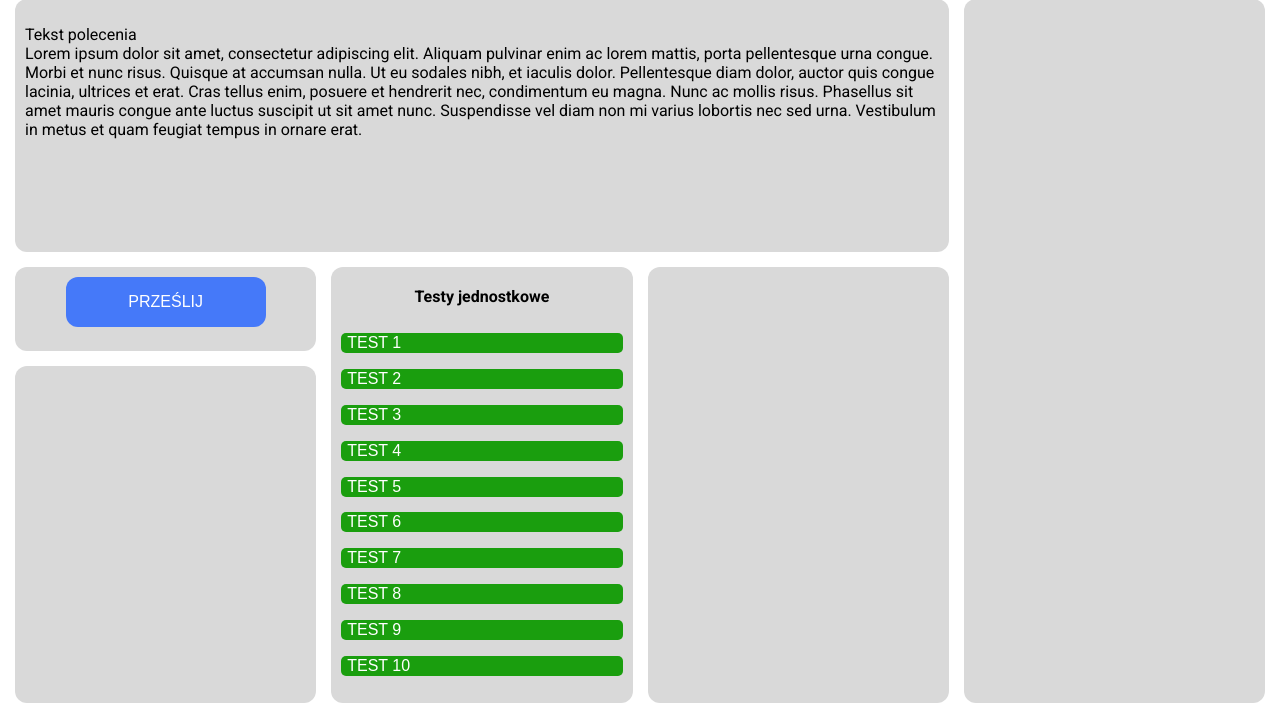
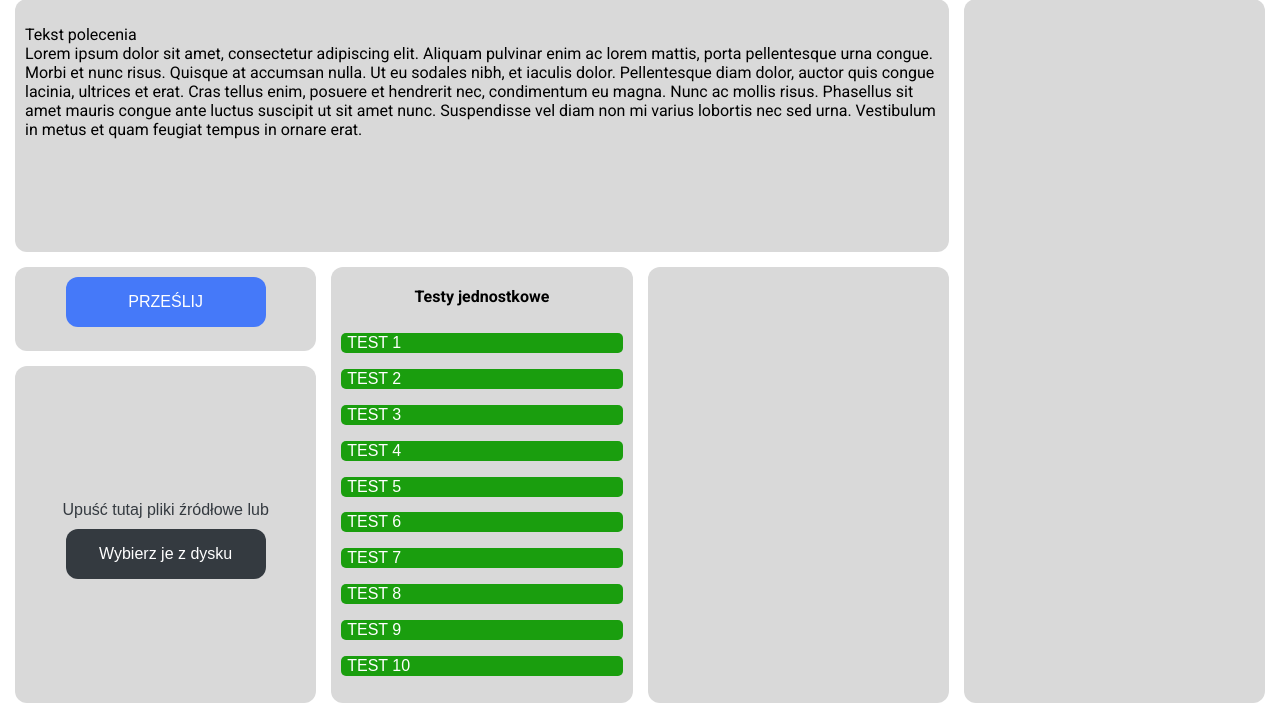
Before and after one commit to ziomciopoziomcio/ProgramoGranie_server, a Flask app: page /index/challenge in a window 1280 px wide. Shown: the part 76-800 px from the top of the page. Run offline with Flask 3, Linux system fonts and the light colour scheme; some web fonts are replaced.

Commit message:
Adding text and button to the file container  on the challenge page

```diff
--- a/static/css/style.css
+++ b/static/css/style.css
@@ -550,12 +550,8 @@ p{
     grid-area: 1 / 1 / 2 / 4;
 }
 
-#challenge-file-container{
+#challenge-send-file-container{
     grid-area: 2 / 1 / 3 / 2;
-}
-
-#challenge-send-file-container{
-    grid-area: 3 / 1 / 4 / 2;
 }
 
 #send-file-button {
@@ -574,6 +570,37 @@ p{
 
 #send-file-button:hover {
     background-color: #0056b3;
+}
+
+#challenge-file-container {
+    grid-area: 3 / 1 / 4 / 2;
+    place-content: center;
+}
+
+#challenge-file-container p {
+    font-size: 16px;
+    text-align: center;
+    color: #343A40;
+    margin: 10px 0;
+    font-family: Tiny5, fantasy;
+}
+
+#choose-file-button {
+    width: 200px;
+    height: 50px;
+    background-color: #343A40;
+    color: white;
+    border: none;
+    border-radius: 12px;
+    font-family: Tiny5, fantasy;
+    font-size: medium;
+    cursor: pointer;
+    display: block;
+    margin: 0 auto;
+}
+
+#choose-file-button:hover {
+    background-color: #50575D;
 }
 
 #challenge-unit-test-container{
--- a/templates/challenge_page.html
+++ b/templates/challenge_page.html
@@ -31,9 +31,12 @@
             <p>Tekst polecenia <br>Lorem ipsum dolor sit amet, consectetur adipiscing elit. Aliquam pulvinar enim ac lorem mattis, porta pellentesque urna congue. Morbi et nunc risus. Quisque at accumsan nulla. Ut eu sodales nibh, et iaculis dolor. Pellentesque diam dolor, auctor quis congue lacinia, ultrices et erat. Cras tellus enim, posuere et hendrerit nec, condimentum eu magna. Nunc ac mollis risus. Phasellus sit amet mauris congue ante luctus suscipit ut sit amet nunc. Suspendisse vel diam non mi varius lobortis nec sed urna. Vestibulum in metus et quam feugiat tempus in ornare erat. </p>
         </div>
 
-        <div class="container" id="challenge-send-file-container"></div>
+        <div class="container" id="challenge-send-file-container">
+             <button id="send-file-button">PRZEŚLIJ</button>
+        </div>
         <div class="container" id="challenge-file-container">
-             <button id="send-file-button">PRZEŚLIJ</button>
+            <p>Upuść tutaj pliki źródłowe lub</p>
+            <button id="choose-file-button">Wybierz je z dysku</button>
         </div>
 
         <div class="container" id="challenge-unit-test-container">
```
